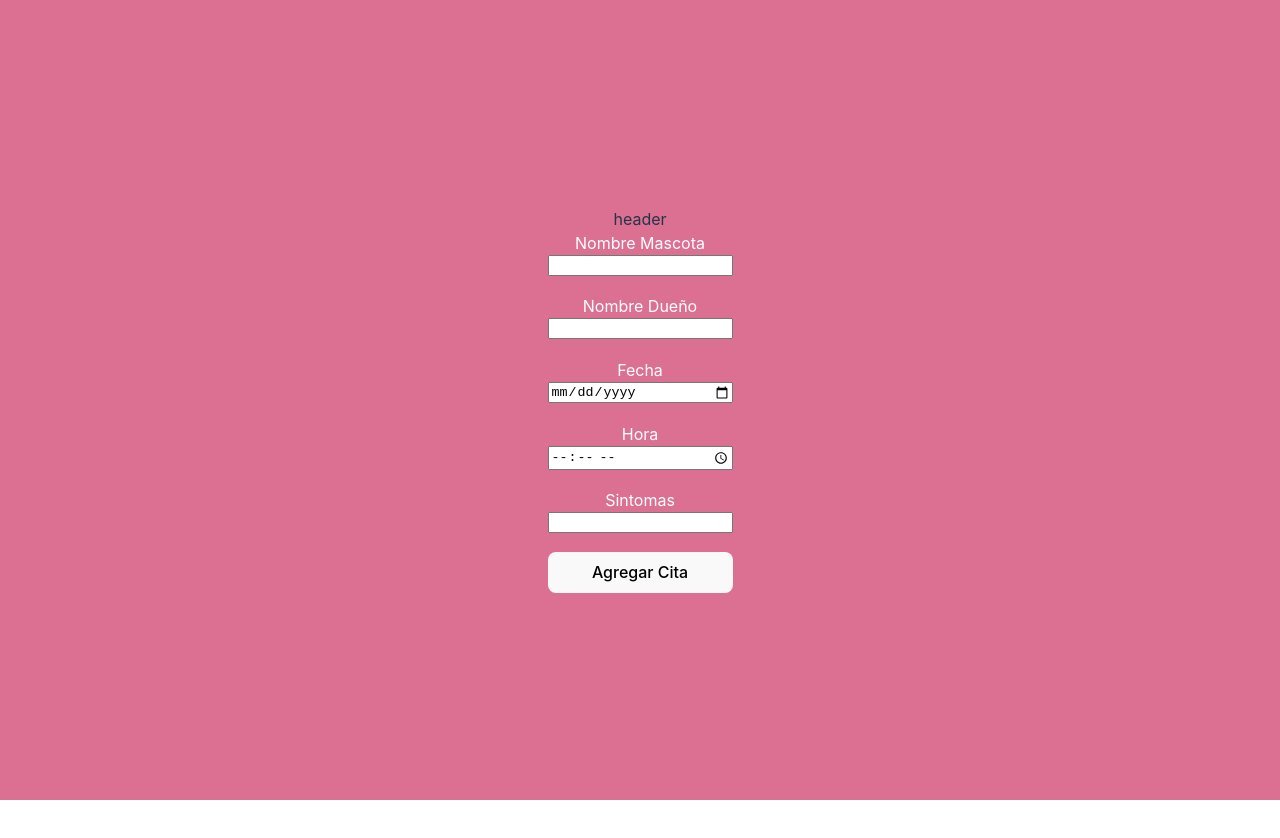
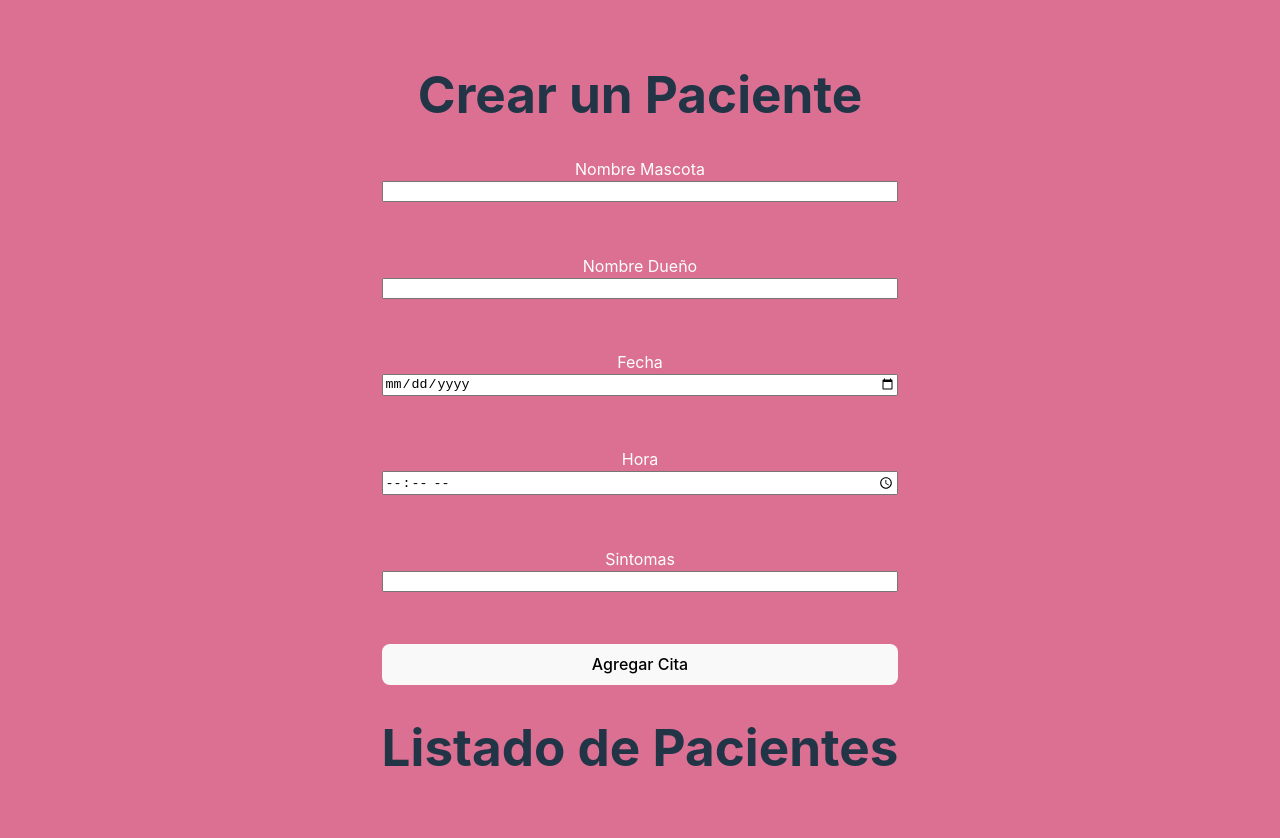
Before and after one commit to chinomozart/administrador-de_Pacientes, a React (Vite) app in the folder Proyecto Final de React/: page / in a window 1280 px wide. Shown: the top 838 px of the page. Before the commit the page ends 800 px from the top, so only its background shows below. Built offline with nearby package versions, Linux system fonts and the light colour scheme.

Commit message:
fase3
intro a fase 3

```diff
--- a/Proyecto Final de React/src/App.css
+++ b/Proyecto Final de React/src/App.css
@@ -8,3 +8,12 @@
 body{
 background-color:palevioletred;
 }
+
+.app{
+  display: flex;
+  flex-direction: row;
+  justify-content: space-evenly;
+  align-items: baseline;
+  min-width: 100vh;
+
+}
--- a/Proyecto Final de React/src/App.jsx
+++ b/Proyecto Final de React/src/App.jsx
@@ -3,6 +3,7 @@ import reactLogo from './assets/react.svg'
 import viteLogo from '/vite.svg'
 import './App.css'
 import'./Formulario.css'
+import './Header.css'
 import Header from './Header'
 import Formulario from './Formulario'
 
@@ -12,10 +13,15 @@ function App() {
 
   return (
     <div className="App">
-    <Header></Header>
-    <Formulario></Formulario>
+     <div>
+    <Header titulo="Crear un Paciente"></Header>
+    <Formulario ></Formulario>
+     </div>
+     <div>
+     <Header titulo="Listado de Pacientes"></Header>
+     </div>
+    </div>
 
-    </div>
   )
 }
 
--- a/Proyecto Final de React/src/Header.jsx
+++ b/Proyecto Final de React/src/Header.jsx
@@ -1,7 +1,9 @@
 import React from "react";
 
-export default function Header(){
+export default function Header({titulo}){
     return(
-        <div>header</div>
+        <div>
+         <h1>{titulo}</h1>
+        </div>
     )
 }
```
Also changed, not shown: Proyecto Final de React/src/Header.css (added).
